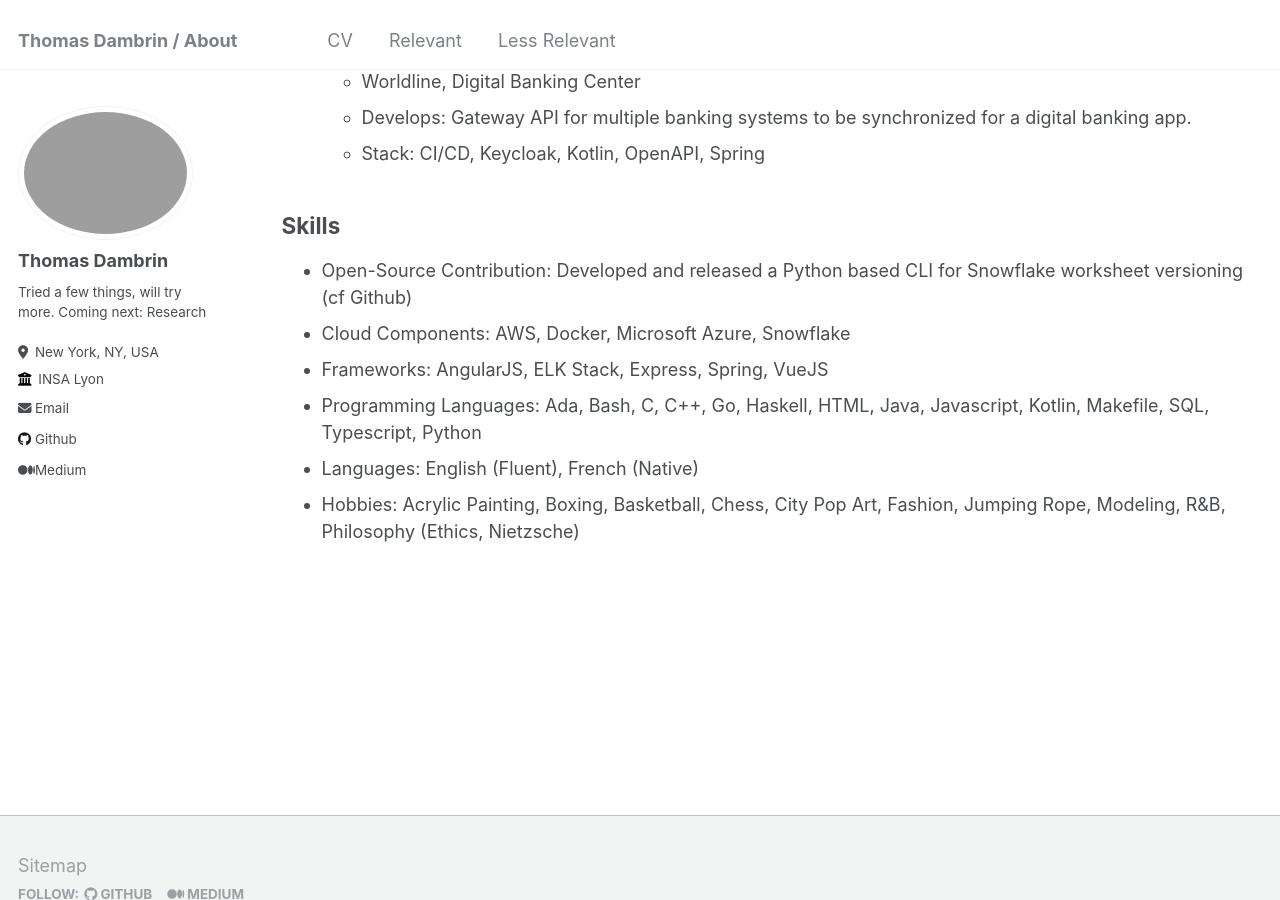
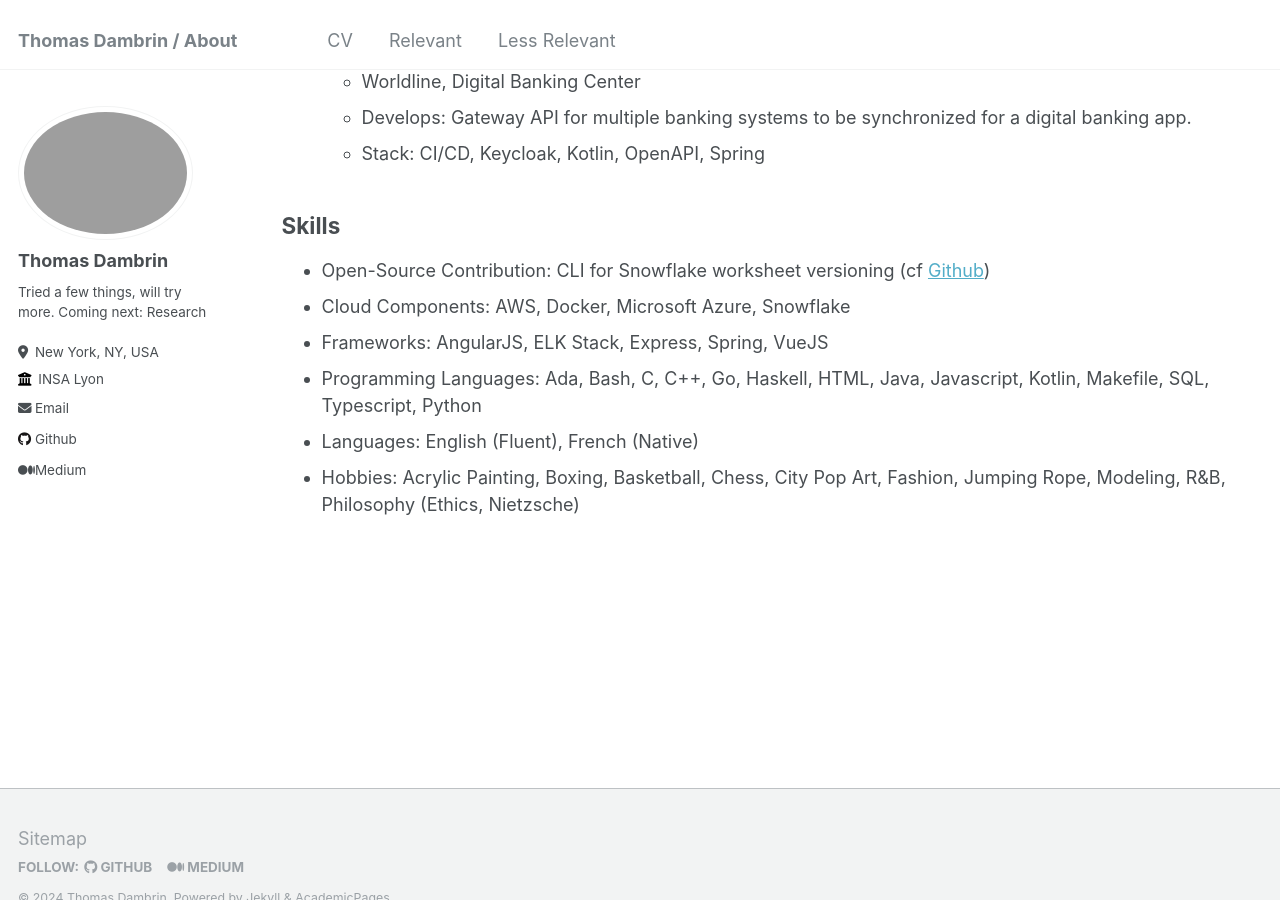
Before and after one commit to tdambrin/tdambrin.github.io, a Jekyll site: the page built from _pages/cv.md, in a window 1280 px wide and 900 px high, scrolled down 1209 px. Built offline with Jekyll 4.4.1, drawn with Linux system fonts in a browser that asks for light colours.

Commit message:
[ADD] link to sf git

```diff
--- a/_pages/cv.md
+++ b/_pages/cv.md
@@ -47,7 +47,7 @@ author_profile: true
 
 
 ## Skills
-* Open-Source Contribution: Developed and released a Python based CLI for Snowflake worksheet versioning (cf Github)
+* Open-Source Contribution: CLI for Snowflake worksheet versioning (cf [Github](https://github.com/tdambrin/sf_git))
 * Cloud Components: AWS, Docker, Microsoft Azure, Snowflake
 * Frameworks: AngularJS, ELK Stack, Express, Spring, VueJS
 * Programming Languages: Ada, Bash, C, C++, Go, Haskell, HTML, Java, Javascript, Kotlin, Makefile, SQL, Typescript, Python
```
